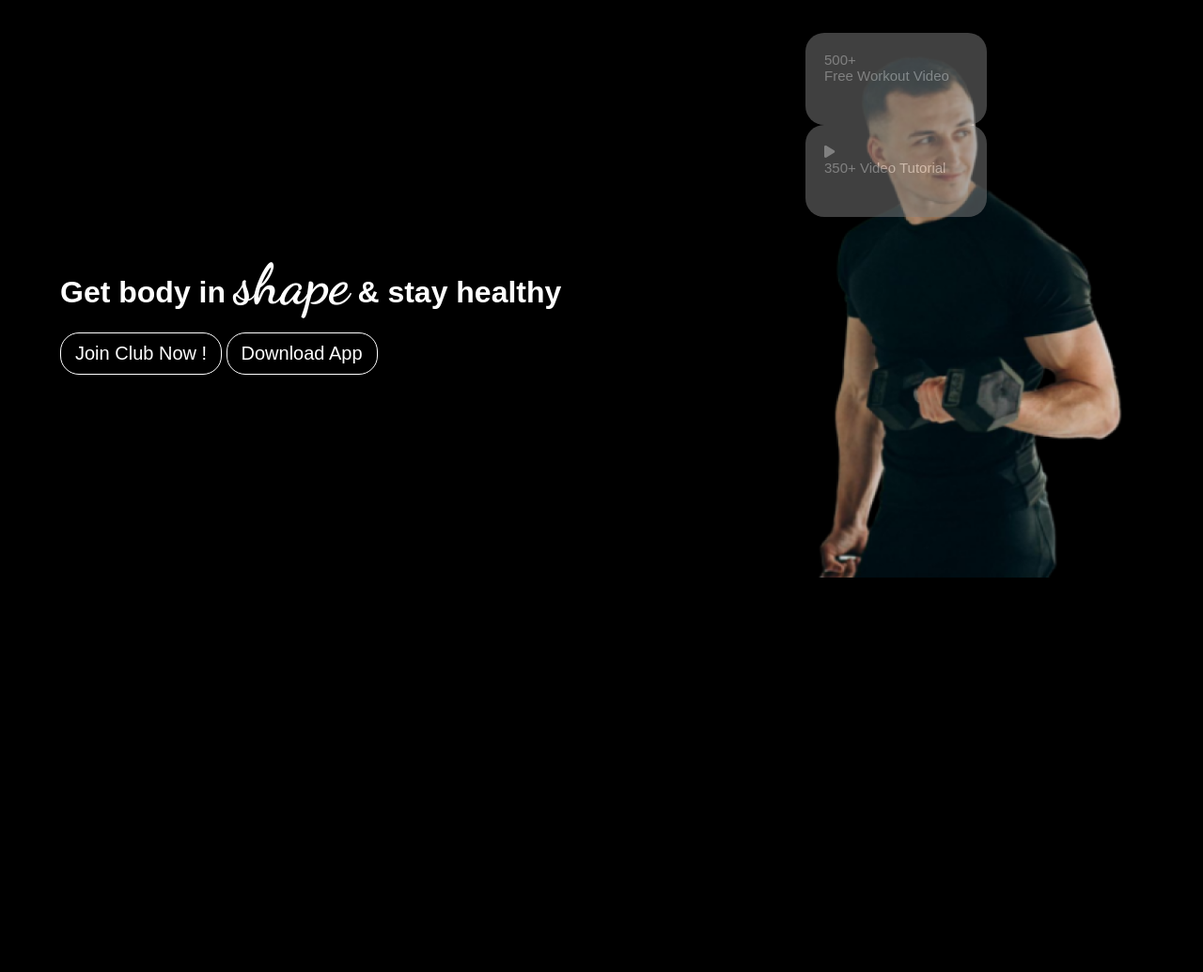
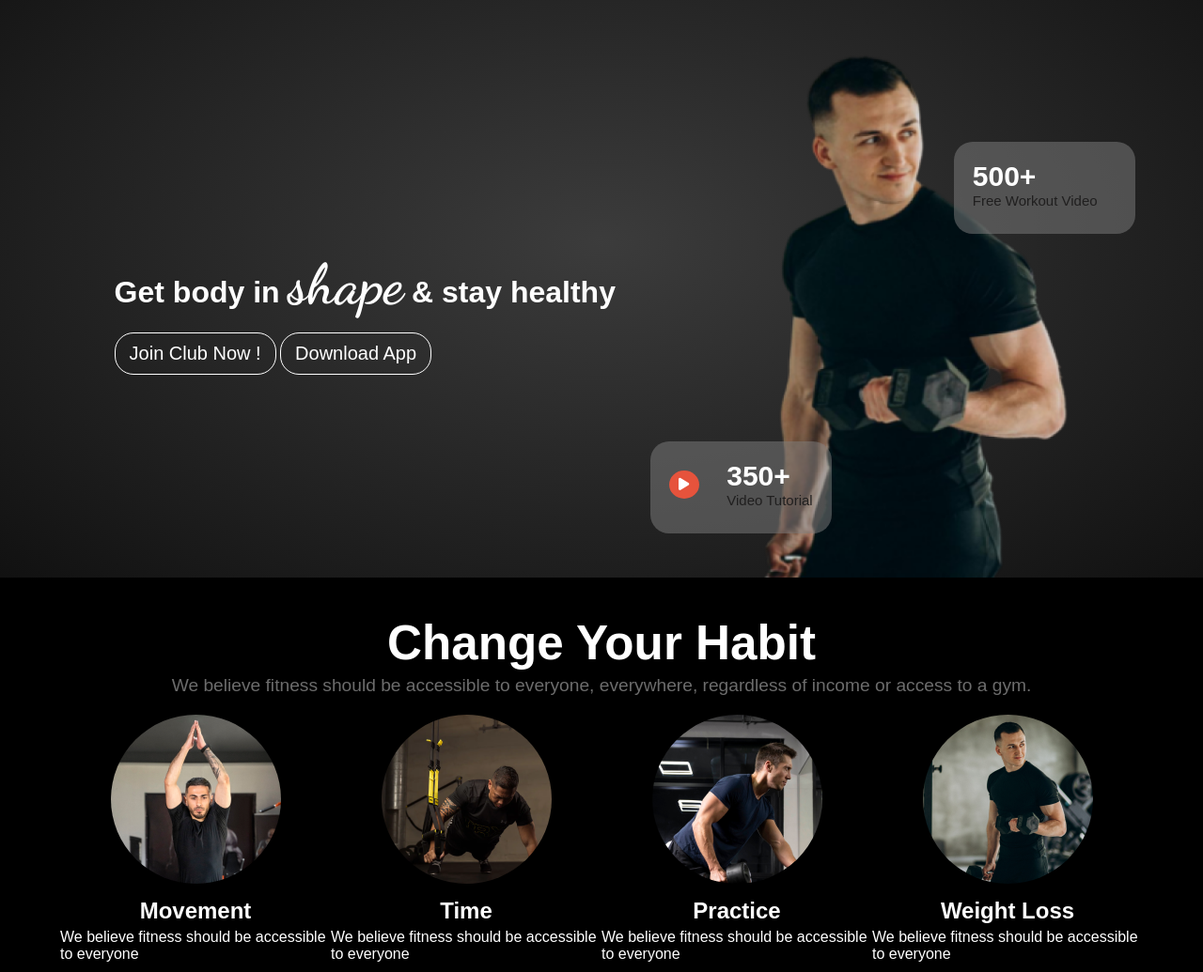
Before and after one commit to Md-Ashik-Mia/B10A2, a plain HTML site: page index.html in a window 1280 px wide. Shown: the part 100-1135 px from the top of the page at 94% size. Before the commit the page ends 800 px from the top, so only its background shows below. Drawn offline with Linux system fonts and the light colour scheme.

Commit message:
change your habbit section completed

```diff
--- a/index.html
+++ b/index.html
@@ -8,7 +8,8 @@
     <link rel="stylesheet" href="https://cdnjs.cloudflare.com/ajax/libs/font-awesome/6.7.2/css/all.min.css" integrity="sha512-Evv84Mr4kqVGRNSgIGL/F/aIDqQb7xQ2vcrdIwxfjThSH8CSR7PBEakCr51Ck+w+/U6swU2Im1vVX0SVk9ABhg==" crossorigin="anonymous" referrerpolicy="no-referrer" />
 </head>
 <body>
-    <header class="container">
+    <header class=" header">
+        <div class="headercontent container">
             <nav>
                 <div class="left"><span>Fitness</span></div>
                    <div class="right">
@@ -22,8 +23,6 @@
                    </div>
 
                </nav>
-    </header>
-    <main>
                <div class="banner container">
                    <div class="bannerleft">
                        <h1>Get body in <span class="shape">shape</span> & stay healthy</h1>
@@ -32,20 +31,54 @@
                        <button class="button">Download App</button>
                    </div>
                    <div class="bannerright">
-                <div class="div1">500+ <br>
+                       <div class="div1"><h1>500+</h1>
                            <span>Free Workout Video</span>
                        </div>
                        <div class="div2">
                            <div class="innerdiv">
                                <div class="icon"><i class="fa-solid fa-play"></i></div>
                                <div class="text">
-                            <span>350+</span>
+                                   <h1>350+</h1>
                                    Video Tutorial
                                </div>
                            </div>
                        </div>
                    </div>
                </div>
+        </div>
+    </header>
+    <main>
+        <section class="changehabit">
+            <div class="container">
+                <div class="changehabitcontent">
+                        <h1>Change Your Habit</h1>
+                        <p>We believe fitness should be accessible to everyone, everywhere, regardless of income or access to a gym.</p>
+                </div>
+                <div class="events">
+                    <div class="event">
+                        <img src="./images/image 2.png" alt="">
+                        <h1>Movement</h1>
+                        <p>We believe fitness should be accessible to everyone</p>
+                    </div>
+                    <div class="event">
+                        <img src="./images/image 3.png" alt="">
+                        <h1>Time</h1>
+                        <p>We believe fitness should be accessible to everyone</p>
+                    </div>
+                    <div class="event">
+                        <img src="./images/image 4.png" alt="">
+                        <h1>Practice</h1>
+                        <p>We believe fitness should be accessible to everyone</p>
+                    </div>
+                    <div class="event">
+                        <img src="./images/image 5.png" alt="">
+                        <h1>Weight Loss</h1>
+                        <p>We believe fitness should be accessible to everyone</p>
+                    </div>
+                </div>
+            </div>
+
+        </section>
     </main>
     <footer></footer>
 </body>
--- a/style.css
+++ b/style.css
@@ -10,6 +10,10 @@ body{
     font-family: 'Poppins', sans-serif;
     background-color: #000000;
     color: #ffffff;
+}
+
+.header{
+    background-image: radial-gradient(rgba(119,119,119,0.5), rgba(17,17,17));
 }
 .button{
     background-color: transparent;
@@ -61,7 +65,7 @@ nav{
 
 .bannerleftpara{
     font-size: 10px;
-    color: rgb(91, 89, 89);
+    color: rgb(32, 31, 31);
     margin-bottom: 15px;
 }
 
@@ -76,14 +80,111 @@ nav{
     height: 580px;
     background-repeat: no-repeat;
     background-size: cover;
+    position: relative;
+    color: rgb(32, 31, 31);;
 
 }
 
 
 
+.div1{
+    width: 193px;
+    height: 98px;
+    background-color: rgb(128, 128, 128,0.5 );
+    font-size: 15px;
+    color: rgb(32, 31, 31);;
+    text-align: left;
+    padding: 20px 20px;
+    border-radius: 20px;
+    position: absolute;
+    top: 15%;
+    left: 55%;
+
+}
+.div1 h1{
+    color: #ffffff;
+}
+
+.div2{
+
+width: 193px;
+height: 98px;
+background-color: rgb(128, 128, 128,0.5 );
+font-size: 15px;
+color: rgb(32, 31, 31);;
+text-align: left;
+padding: 20px 20px;
+border-radius: 20px;
+position: absolute;
+top: 65%;
+left: -4%;
+
+}
+.icon{
+    background-color: #E6533C ;
+    height: 30px;
+    width: 32px;
+    border-radius: 50%;
+    display: flex;
+    justify-content: center;
+    align-items: center;
+    color: #ffffff;
+}
+.innerdiv{
+    display: flex;
+    justify-content: space-between;
+    align-items: center;
+    gap: 10px;
+
+}
+.innerdiv h1{
+    color: #ffffff;
+}
+
 
 /* banner parts ends here */
+/* change habbit section starts here   */
+.changehabit{
+    margin-top: 40px;
+}
+.changehabitcontent>h1{
+    text-align: center;
+    margin-bottom: 5px;
+    font-size: 3.2rem;
+    font-weight: bold;
+}
+.changehabitcontent>p{
+    text-align: center;
+    font-size: 1.2rem;
+    color: rgb(108, 108, 108);
+}
 
+.events{
+    display: flex;
+    align-items: center;
+    flex-direction: column;
+    margin-top: 20px;
+
+}
+.event{
+    display: flex;
+    flex-direction: column;
+    align-items: center;
+    gap: 5px;
+    margin-bottom: 10px;
+}
+
+.event img{
+
+    border-radius: 50%;
+}
+.event h1{
+    font-size: 1.5rem;
+    margin-top: 10px;
+    text-align: center;
+}
+
+/* change habbit section ends here   */
 
 
 
@@ -151,33 +252,25 @@ nav{
         align-items: center;
     }
 
+    .div1{
 
-    .div1{
-        width: 193px;
-        height: 98px;
-background-color: gray;
-        opacity: 0.5;
-        font-size: 15px;
-        color: #ffffff;
-        text-align: left;
-        padding: 20px 20px;
-        border-radius: 20px;
+        top: 20%;
+        left: 60%;
+    }
+    .div2{
+        top: 75%;
+        left: -30%;
     }
 
-.div2{
-
-    width: 193px;
-    height: 98px;
-    background-color: gray;
-        opacity: 0.5;
-        font-size: 15px;
-        color: #ffffff;
-        text-align: left;
-        padding: 20px 20px;
-        border-radius: 20px;
-}
     /* banner section ends here  */
 
+    /* change habit section starts here    */
+.events{
+    flex-direction: row;
+}
+
+
+    /* change habit section ends here    */
 
 
 
```
Lines whose indentation alone changed are shown as unchanged.
